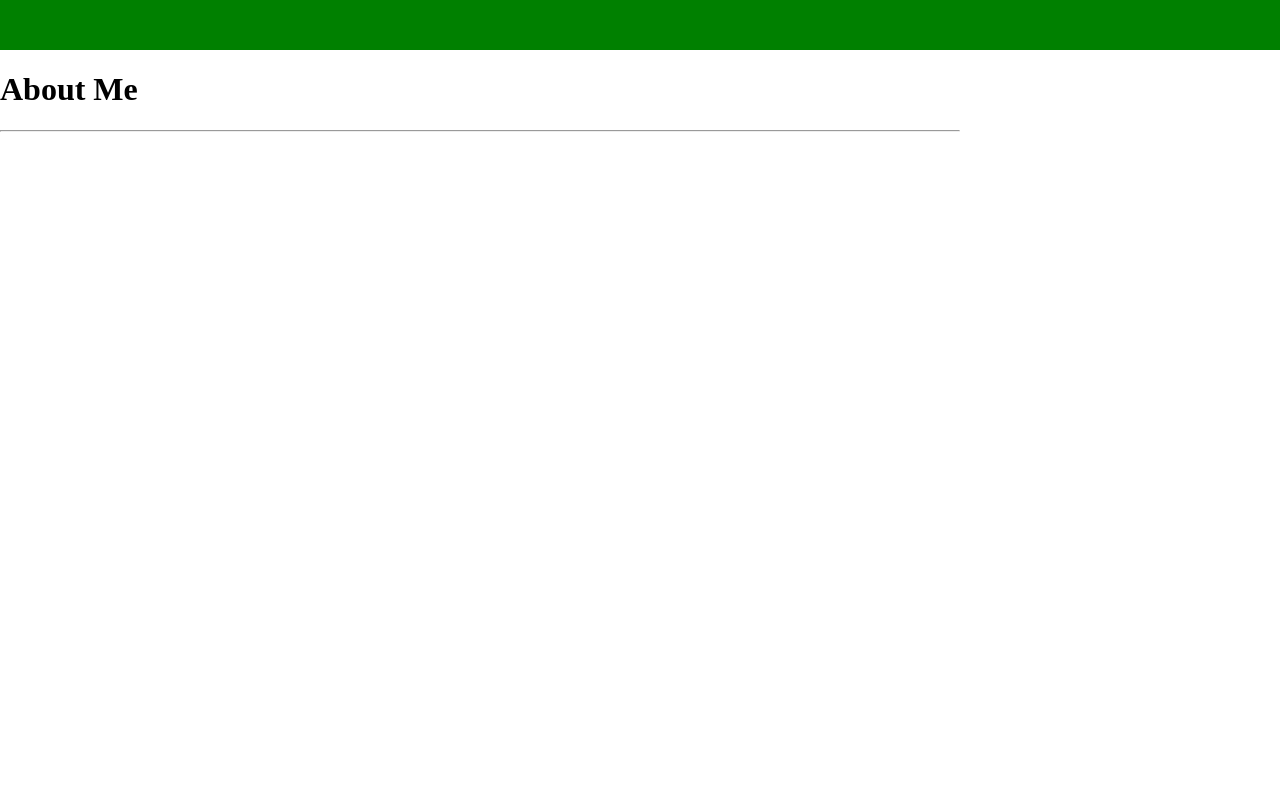
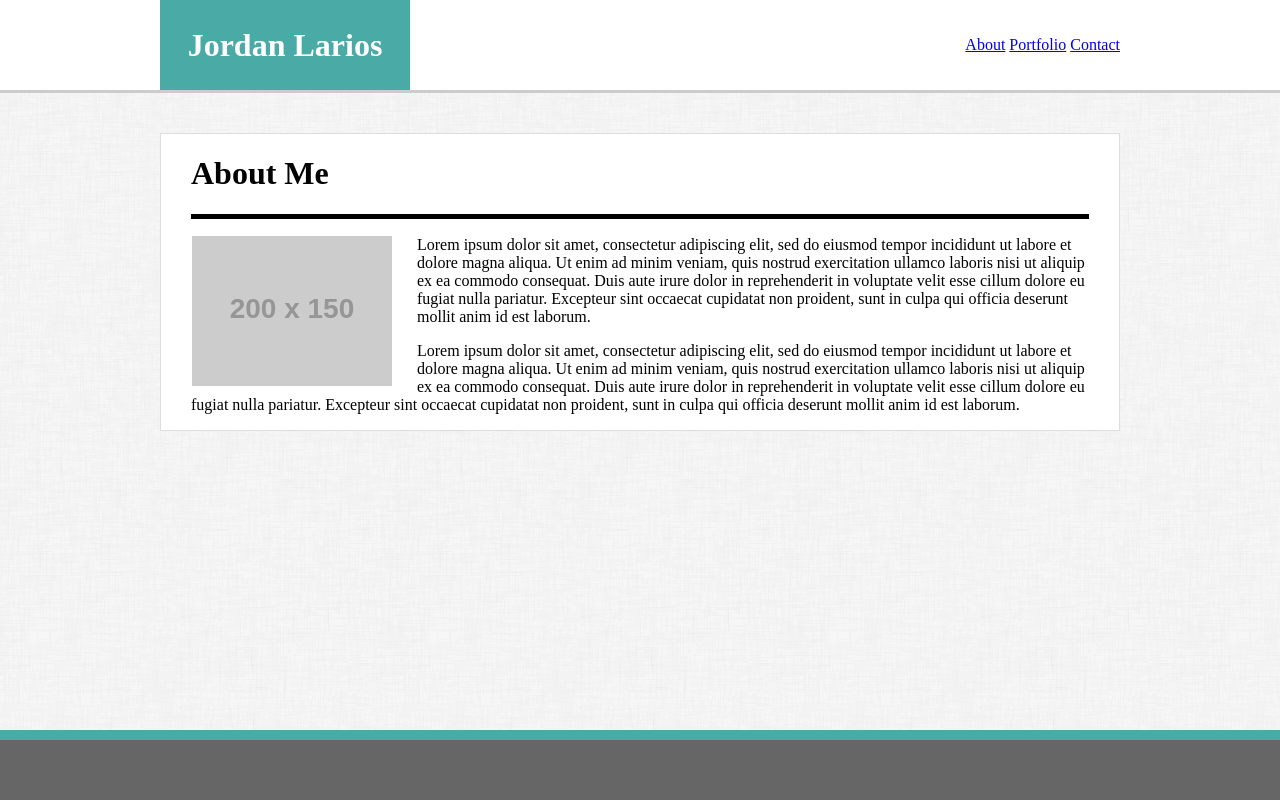
Before and after one commit to jolarios96/Basic-Portfolio, a plain HTML site: page index.html in a window 1280 px wide. Drawn offline with Linux system fonts and the light colour scheme; placeholder pictures from the web are drawn by us.

Commit message:
major progress: index.html (90% done), basic wireframe added to portfolio.html and contact.html

```diff
--- a/assets/css/style.css
+++ b/assets/css/style.css
@@ -2,21 +2,79 @@
 body {
     margin: 0;
     padding: 0;
+    background-image: url(../images/backgrounds/dust_scratches/dust_scratches/dust_scratches.png);
+}
+
+/* header/footer styles*/
+.page-header {
+    width: 100%;
+    height: 90px;
+    margin: 0;
+    padding: 0;
+    background-color:#ffffff;
+    border-bottom: 3px solid #cccccc;
+}
+
+.header-container {
+    width: 960px;
+    margin: auto;
+}
+
+.header-name {
+    width: 250px;
+    text-align: center;
+    background-color: #4aaaa5;
+    color: #ffffff;
+    line-height: 90px;
+    margin: 0;
+    float: left;
+}
+
+.header-links {
+    float: right;
+    line-height: 90px;
+}
+
+.footer {
+    background-color: #666666;
+    width: 100%;
+    height: 60px;
+    position: fixed;
+    bottom: 0;
+    left: 0;
+    border-top: 10px solid #4aaaa5;
 }
 
 
-.header {
-    width: 100%;
-    height: 50px;
-    background-color:green;
-
+/* main content styles */
+.main-container {
+    background-color: white;
+    width: 960px;
+    margin: 40px auto;
+    padding-left: 30px;
+    padding-right: 30px;
+    box-sizing: border-box;
+    border: 1px solid #dddddd;
 }
 
-.footer {
-    background-color: green;
+.content-header {
+    border-bottom: 5px solid black;
+    margin-bottom: 17px;
 }
 
-.main-content { /* WIP */
-    width: 960px;
-    height: auto;
+.img {
+    width: 200px;
+    height: 150px;
+    float: left;
+    padding: 0 25px 0 1px;
 }
+
+.biography {
+    color: black;
+}
+
+.clearfix::after {
+    content: "";
+    clear: both;
+    display: table;
+}
--- a/index.html
+++ b/index.html
@@ -2,19 +2,46 @@
 
 <html>
     <head>
-        <title>Title</title>
+        <meta charset="UTF-8">
+        <title>About Me - Jordan Larios</title>
         <link rel="stylesheet" type="text/css" href="assets/css/style.css">
     </head>
 
     <body>
-        <div class="header">
+
+        <!-- header -->
+        <div class="page-header">
+            <div class="header-container">
+                    <h1 class="header-name">Jordan Larios</h1>
+
+                    <div class="header-links">
+                        <a href="index.html">About</a>
+                        <a href="portfolio.html">Portfolio</a>
+                        <a href="contact.html">Contact</a>
+                   </div>
+            </div>
         </div>
 
-        <div class="main-content">
-            <h1>About Me</h1>
-            <hr>
+        <!-- main content -->
+        <div class="main-container">
+            <div class="content-header">
+                <h1>About Me</h1>
+            </div>
+
+            <div class="img">
+                <img src="https://via.placeholder.com/200x150">
+            </div>
+
+
+            <div class="biography">
+                <p>Lorem ipsum dolor sit amet, consectetur adipiscing elit, sed do eiusmod tempor incididunt ut labore et dolore magna aliqua. Ut enim ad minim veniam, quis nostrud exercitation ullamco laboris nisi ut aliquip ex ea commodo consequat. Duis aute irure dolor in reprehenderit in voluptate velit esse cillum dolore eu fugiat nulla pariatur. Excepteur sint occaecat cupidatat non proident, sunt in culpa qui officia deserunt mollit anim id est laborum.</p>
+                <p>Lorem ipsum dolor sit amet, consectetur adipiscing elit, sed do eiusmod tempor incididunt ut labore et dolore magna aliqua. Ut enim ad minim veniam, quis nostrud exercitation ullamco laboris nisi ut aliquip ex ea commodo consequat. Duis aute irure dolor in reprehenderit in voluptate velit esse cillum dolore eu fugiat nulla pariatur. Excepteur sint occaecat cupidatat non proident, sunt in culpa qui officia deserunt mollit anim id est laborum.</p>
+            </div>
 
         </div>
+
+        <!-- footer -->
+        <div class="footer"></div>
 
 
 
```
Also changed, not shown: contact.html (+40 -0 lines), portfolio.html (+40 -0 lines), assets/images/backgrounds/cork-wallet/cork-wallet/cork-wallet.png (added), assets/images/backgrounds/cork-wallet/cork-wallet/readme.txt (added), assets/images/backgrounds/dust_scratches/dust_scratches/dust_scratches.png (added), assets/images/backgrounds/dust_scratches/dust_scratches/readme.txt (added), assets/images/backgrounds/qbkls/qbkls/qbkls.png (added), assets/images/backgrounds/qbkls/qbkls/readme.txt (added), assets/images/backgrounds/what-the-hex/readme.txt (added), assets/images/backgrounds/what-the-hex/what-the-hex.png (added), 2 other files.
